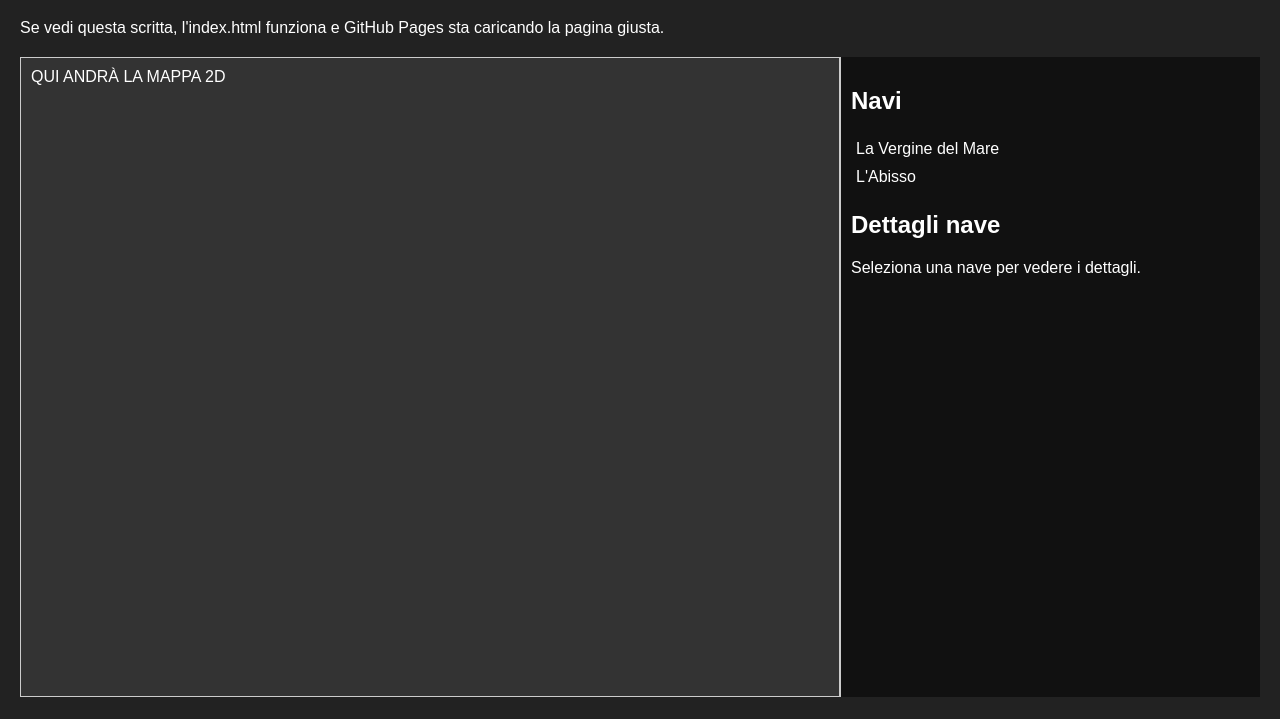
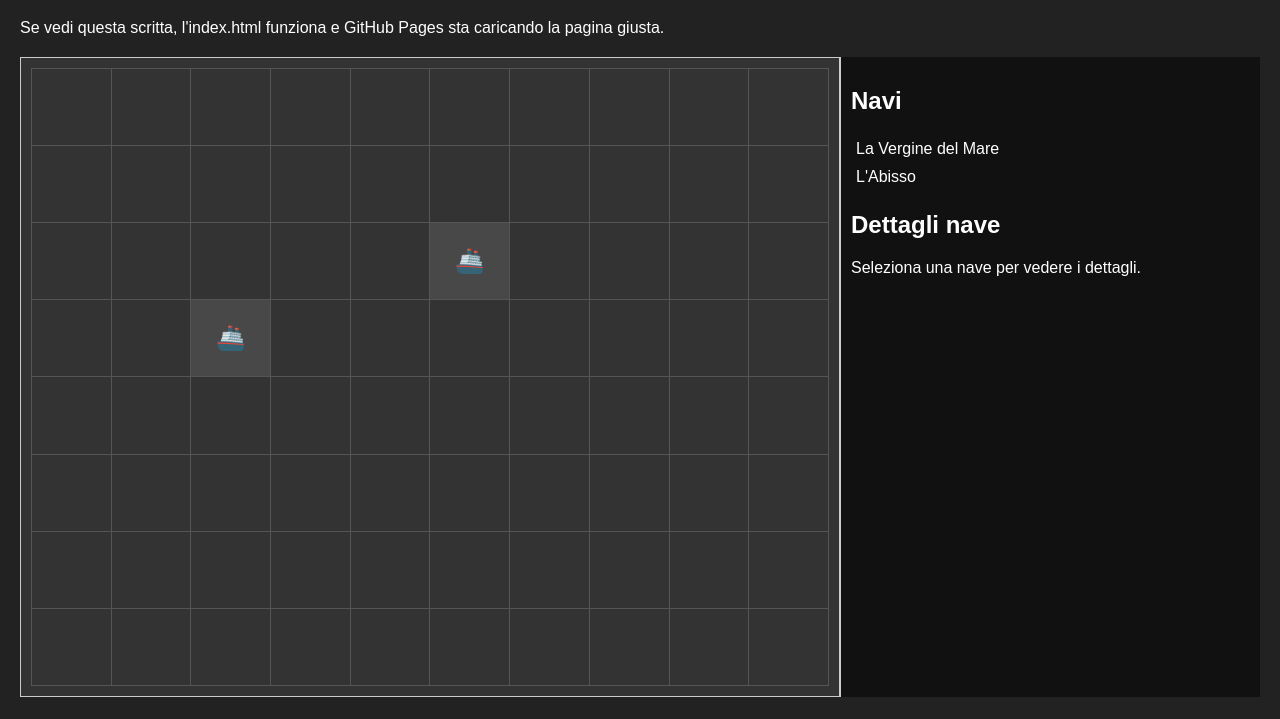
Before and after one commit to UsiX2107/naval-combat-sistem, a plain HTML site: page index.html in a window 1280 px wide. Shown: the part 81-800 px from the top of the page. Drawn offline with Linux system fonts and the light colour scheme.

Commit message:
upload file

```diff
--- a/main.js
+++ b/main.js
@@ -16,7 +16,7 @@ const gameState = {
       id: "ship2",
       name: "L'Abisso",
       x: 5,
-      y: 6,
+      y: 2,
       hp: 40,
       maxHp: 40,
     }
@@ -24,7 +24,46 @@ const gameState = {
 };
 
 function init() {
+  renderGrid();
+  renderShips();
   renderShipList();
+}
+
+function renderGrid() {
+  const map = document.getElementById("map-container");
+  map.innerHTML = ""; // Pulisce
+
+  const table = document.createElement("table");
+  table.classList.add("grid");
+
+  for (let y = 0; y < gameState.map.height; y++) {
+    const row = document.createElement("tr");
+
+    for (let x = 0; x < gameState.map.width; x++) {
+      const cell = document.createElement("td");
+      cell.classList.add("cell");
+      cell.dataset.x = x;
+      cell.dataset.y = y;
+
+      row.appendChild(cell);
+    }
+
+    table.appendChild(row);
+  }
+
+  map.appendChild(table);
+}
+
+function renderShips() {
+  gameState.ships.forEach(ship => {
+    const cell = document.querySelector(
+      `.cell[data-x="${ship.x}"][data-y="${ship.y}"]`
+    );
+    if (cell) {
+      cell.textContent = "🚢";
+      cell.classList.add("ship");
+    }
+  });
 }
 
 function renderShipList() {
--- a/style.css
+++ b/style.css
@@ -41,3 +41,21 @@ body {
 #ship-list li:hover {
   background-color: #444;
 }
+.grid {
+  border-collapse: collapse;
+  width: 100%;
+  height: 100%;
+}
+
+.cell {
+  width: 40px;
+  height: 40px;
+  border: 1px solid #555;
+  text-align: center;
+  vertical-align: middle;
+  font-size: 24px;
+}
+
+.cell.ship {
+  background-color: rgba(255,255,255,0.1);
+}
```
